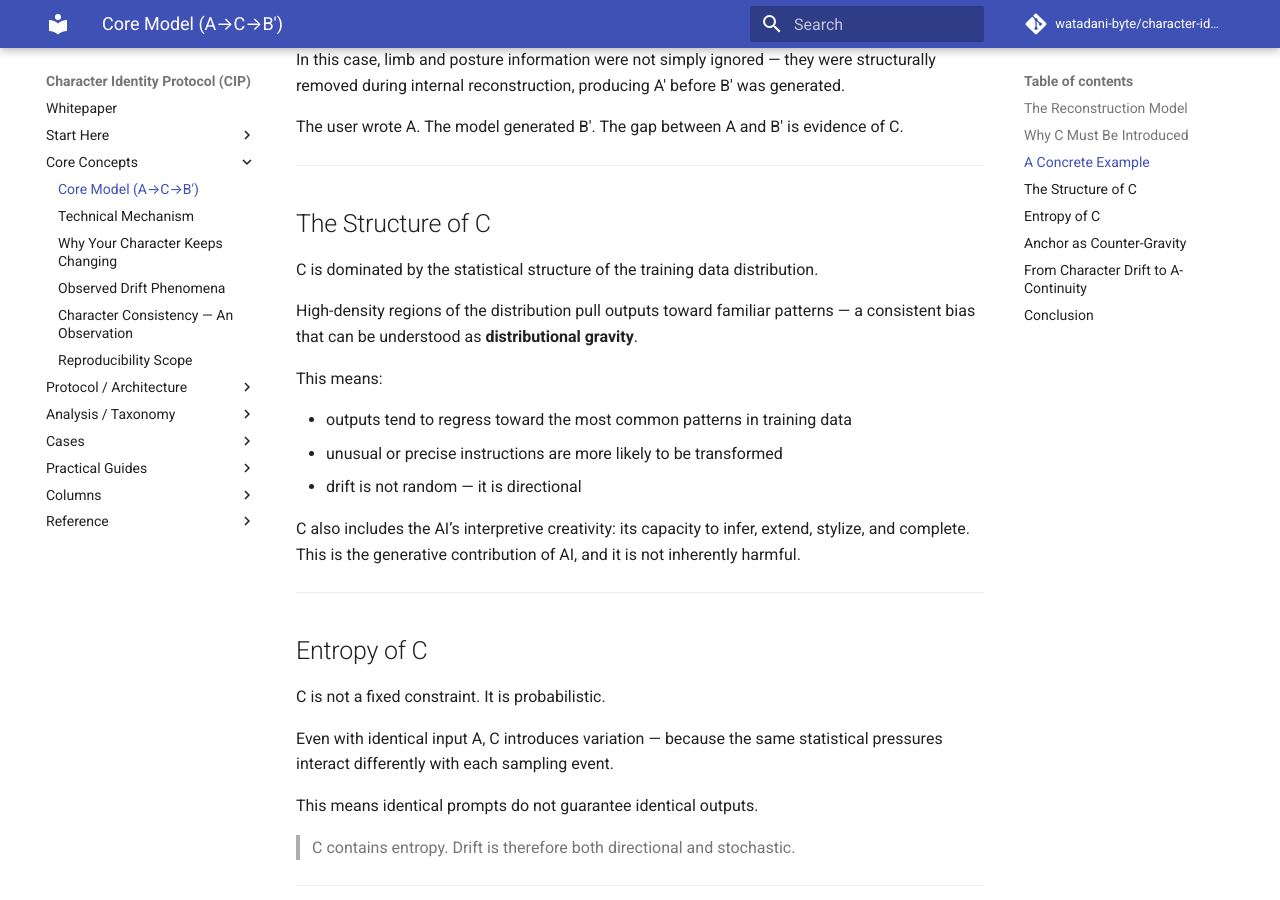
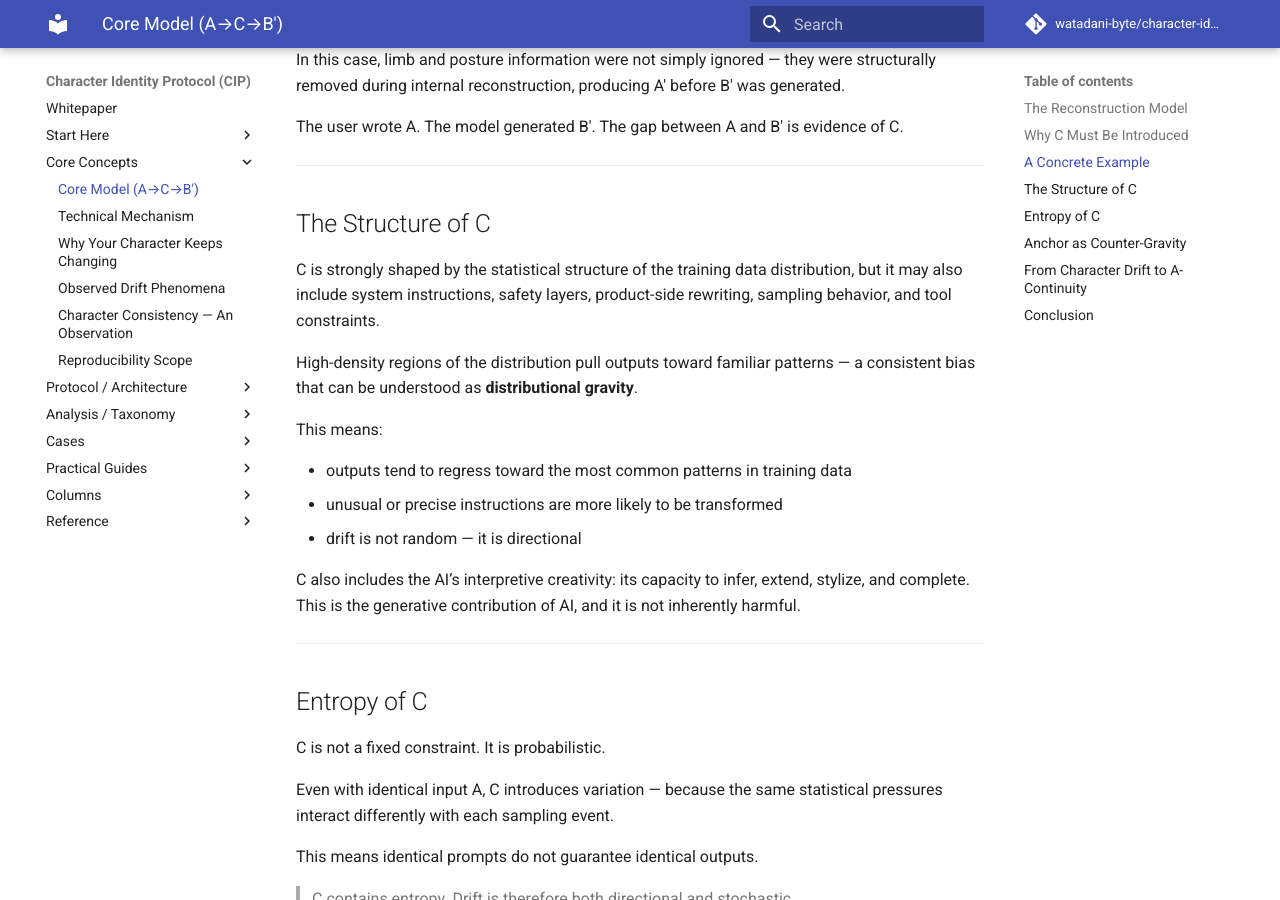
Before and after one commit to watadani-byte/character-identity-protocol, an MkDocs documentation site: the page built from docs/model_a_c_b.md, in a window 1280 px wide and 900 px high, scrolled down 2014 px. Built offline with MkDocs 1.6.1 and Material for MkDocs 9.7.7, drawn with Linux system fonts in a browser that asks for light colours; comment, search, counter and statistics services are not loaded; some of the changed text lies outside the part shown.

Commit message:
model_a_c_b.md を更新

```diff
--- a/docs/model_a_c_b.md
+++ b/docs/model_a_c_b.md
@@ -77,7 +77,7 @@ The user wrote A. The model generated B′. The gap between A and B′ is eviden
 
 ## The Structure of C
 
-C is dominated by the statistical structure of the training data distribution.
+C is strongly shaped by the statistical structure of the training data distribution, but it may also include system instructions, safety layers, product-side rewriting, sampling behavior, and tool constraints.
 
 High-density regions of the distribution pull outputs toward familiar patterns — a consistent bias that can be understood as **distributional gravity**.
 
```
Also changed, not shown: other parts of docs/model_a_c_b.md (+1 -1 lines).
